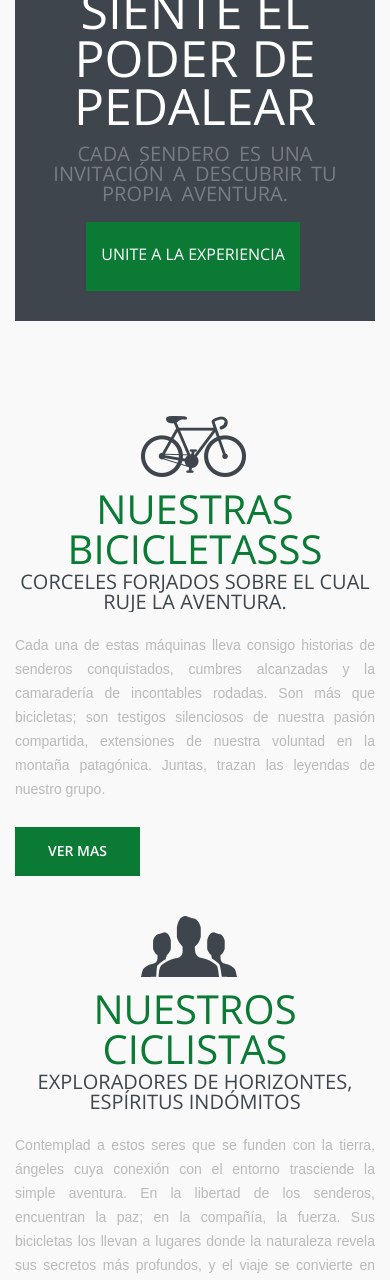
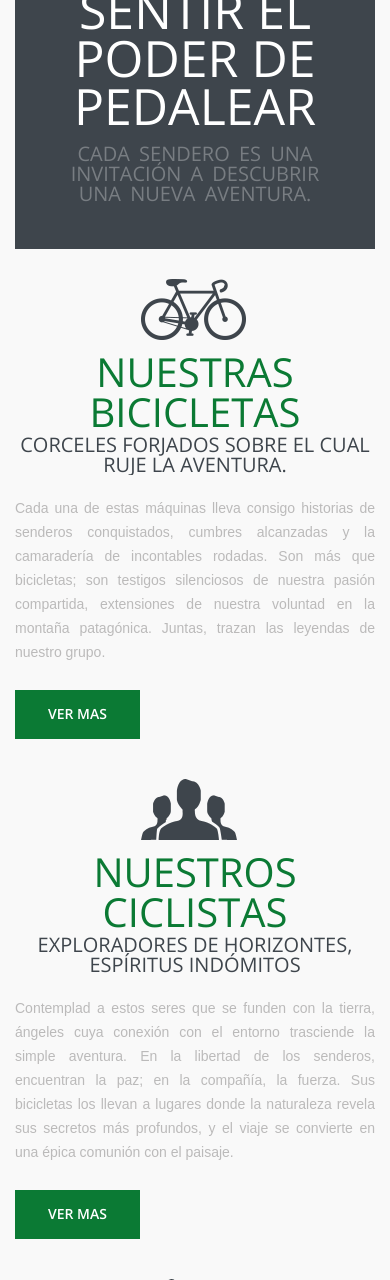
Before and after one commit to germ1982/Bike, a PHP site: page / in a window 390 px wide. Shown: the part 515-1795 px from the top of the page. Run offline with PHP 8.4, Linux system fonts and the light colour scheme; some libraries are stand-ins or nearby versions.

Commit message:
cambios en el home

```diff
--- a/css/style.css
+++ b/css/style.css
@@ -110,6 +110,10 @@ body {
 }
 .padbot3 {
 	padding: 30px 0 30px !important;
+}
+
+.rowWhite{
+    background-color: #f9f9f9!important;
 }
 /*----------- Back to top --------------*/
 #toTop {
@@ -273,7 +277,7 @@ header hr {
 	display: block;
 	position: relative;
 	text-align: center;
-	padding: 83px 0 88px;
+	/* padding: 83px 0 88px; */
 	margin: 0;
 }
 .navbar-brand_ img {
@@ -290,7 +294,7 @@ h1.navbar-brand_ a {
 }
 .rightside {
 	position: relative;
-	margin-top: 107px;
+	margin-top: 50px;
 	float: right;
 }
 /*-----------------navbar---------------------*/
@@ -697,6 +701,8 @@ h1.navbar-brand_ a {
 	width: 100%;
 	height: 100%;
 	border: none;
+      padding: 10px;
+      background-color: #f9f9f9;
 }
 .shortly h3 {
 	margin-bottom: 13px;
@@ -760,12 +766,13 @@ h1.navbar-brand_ a {
 	overflow: hidden;
 	line-height: 0;
 	font-size: 0;
-	padding: 0;
+	padding: 10px;
 	margin-bottom: 0;
 	-webkit-box-sizing: border-box;
 	-moz-box-sizing: border-box;
 	box-sizing: border-box;
 	border-radius: 0;
+      background-color: #f9f9f9;
 }
 .map2 iframe {
 	width: 100%;
--- a/index.php
+++ b/index.php
@@ -73,30 +74,30 @@
                   </div>
             </section>
             <!--==============================row_1=================================-->
-    <section class="row_1">
+            <section class="row_1" style="text-align: center;">
                   <div class="container">
-            <article class="row">
-                <div class="col-lg-12">
-                    <div class="box1">
-                        <div class="box1txt">
-                            <p class="title1">Siente el poder de pedalear</p>
-                            <p class="title2">Cada sendero es una invitación a descubrir tu propia aventura.</p>
+                        <article class="row" style="text-align: center;">
+                              <div class="col-lg-12" style="text-align: center;">
+                                    <div class="box1" style="text-align: center!important;">
+                                          <div class="box1txt" style="text-align: center;">
+                                                <p class="title1">Sentir el poder de pedalear</p>
+                                                <p class="title2">Cada sendero es una invitación a descubrir una nueva aventura.</p>
                                           </div>
-                        <a href="#" class="btn btn-primary btn1" style="font-size: 16px;">unite a la experiencia</a>
+                                          <!-- <a href="#" class="btn btn-primary btn1" style="font-size: 16px;">unite a la experiencia</a> -->
                                     </div>
                               </div>
                         </article>
                   </div>
             </section>
             <!--==============================row_2=================================-->
-    <section class="row_2">
+            <section style="background-color: #f9f9f9!important;">
                   <div class="container">
                         <article class="row">
                               <ul class="list1">
                                     <li class="col-lg-4 col-md-4 col-sm-4 col-xs-4 collist1">
                                           <div class="list1overflow">
                                                 <figure><img src="img/page1_icon1.png" alt=""></figure>
-                            <p class="listtitle1" >Nuestras bicicletasss<span>corceles forjados sobre el cual ruje la aventura.</span></p>
+                                                <p class="listtitle1">Nuestras bicicletas<span>corceles forjados sobre el cual ruje la aventura.</span></p>
                                           </div>
                                           <p class="mbotlist1" style="text-align: justify;">Cada una de estas máquinas lleva consigo historias de senderos conquistados, cumbres alcanzadas y la camaradería de incontables rodadas. Son más que bicicletas; son testigos silenciosos de nuestra pasión compartida, extensiones de nuestra voluntad en la montaña patagónica. Juntas, trazan las leyendas de nuestro grupo.</p>
                                           <a href="#" class="btn btn-primary btn2">Ver Mas</a>
```
Also changed, not shown: other parts of index.php (+73 -21 lines). Lines whose indentation alone changed are shown as unchanged.
